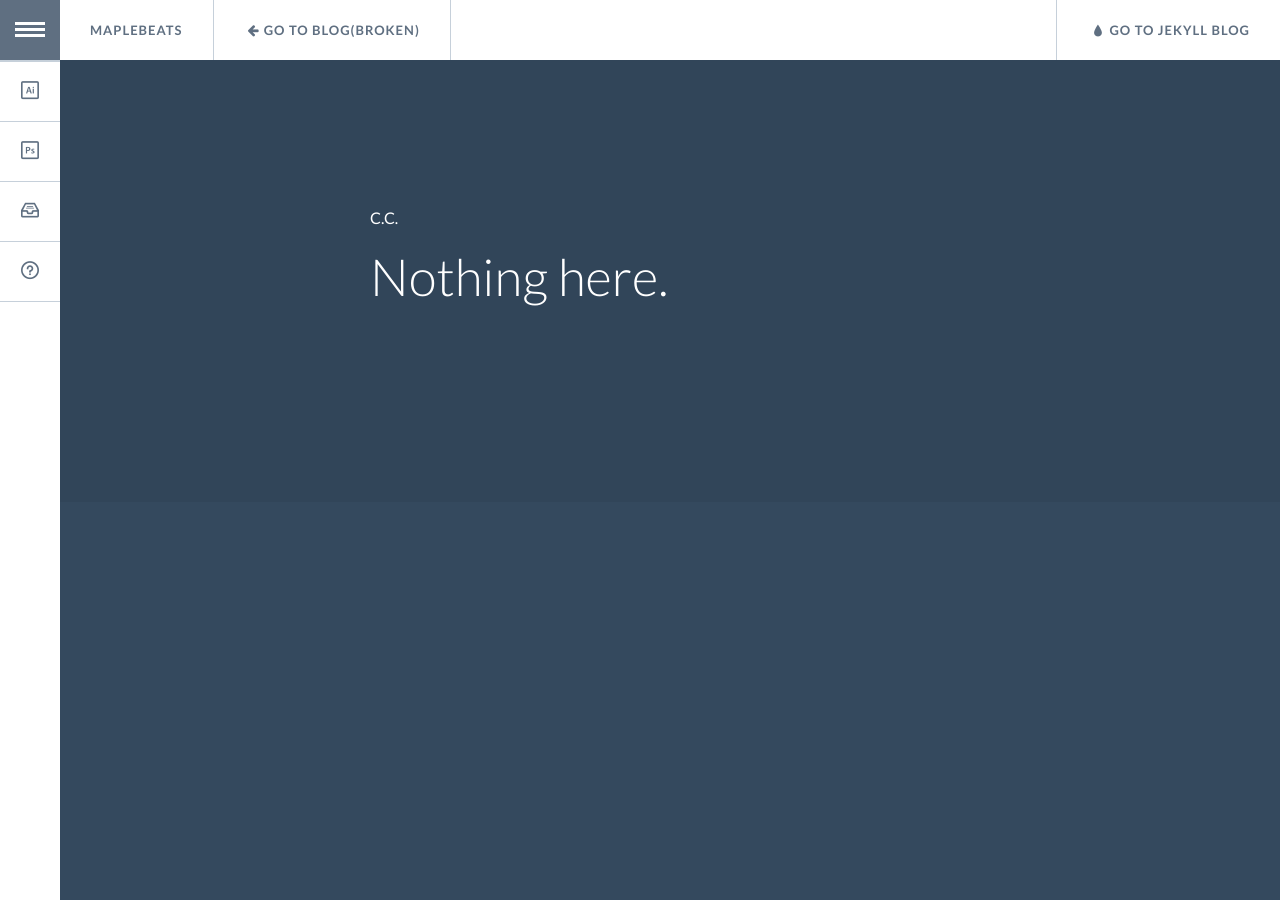
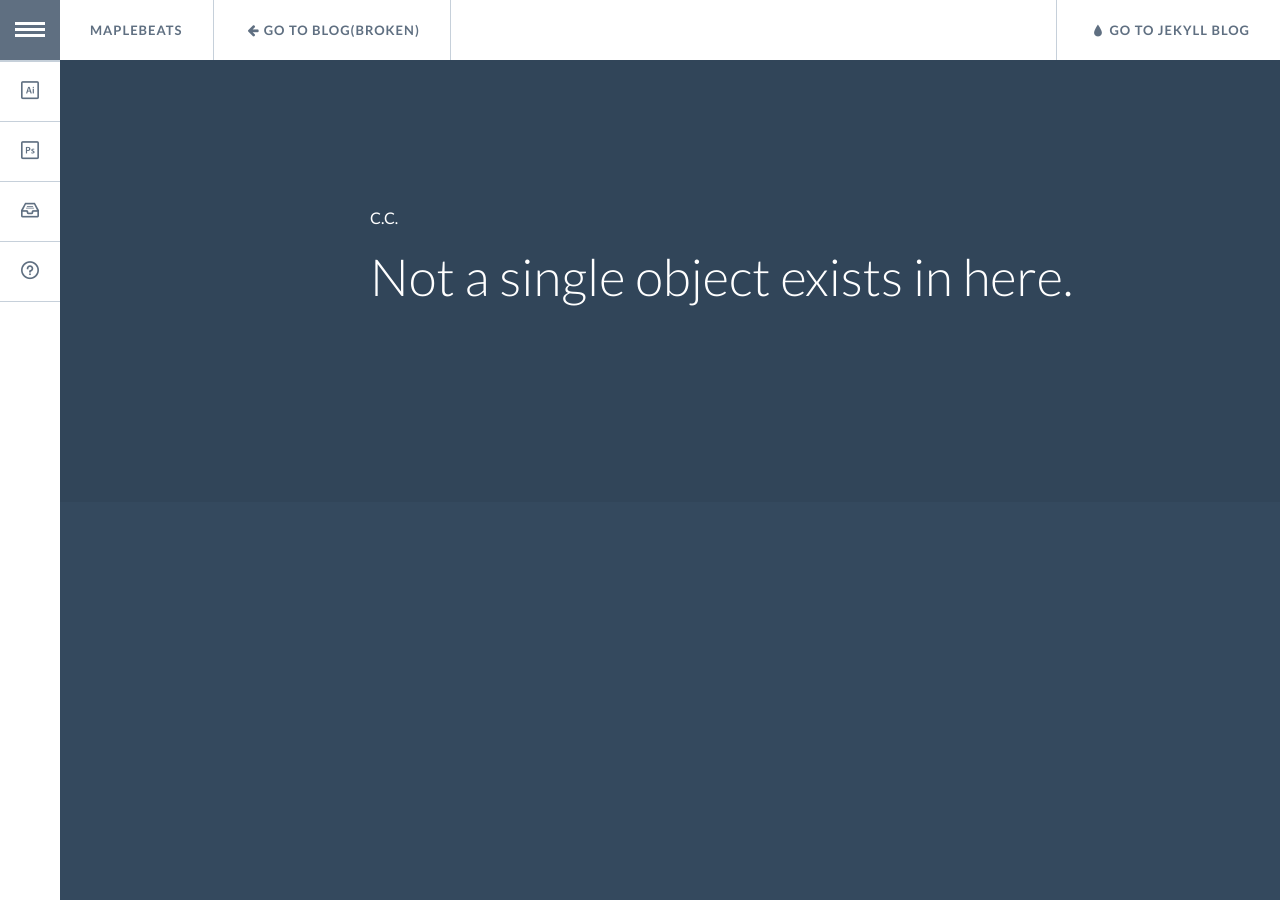
Before and after one commit to danielcgold/maplebeats.github.io, a Jekyll site: the page index.html, which Jekyll copies as it is, in a window 1280 px wide. Built offline with Jekyll 4.4.1, drawn with Linux system fonts in a browser that asks for light colours.

Commit message:
modify welcome page's word
RT

```diff
--- a/index.html
+++ b/index.html
@@ -45,7 +45,7 @@
 			</ul>
 			<header>
                 <p>C.C.</p>
-				<h1>Nothing here.</h1>
+				<h1>Not a single object exists in here.</h1>
 			</header>
 		</div><!-- /container -->
 		<script src="js/classie.js"></script>
```
